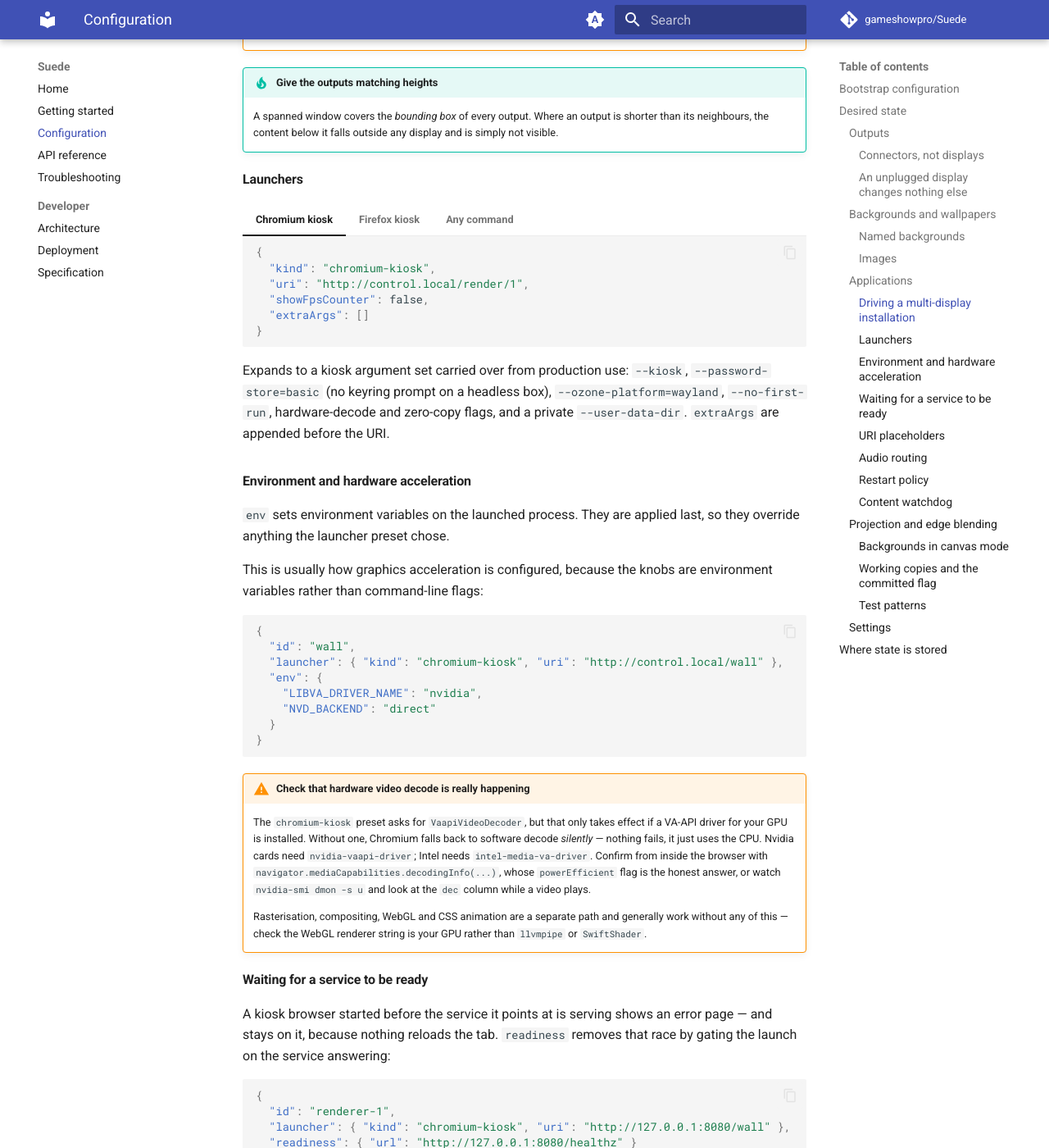
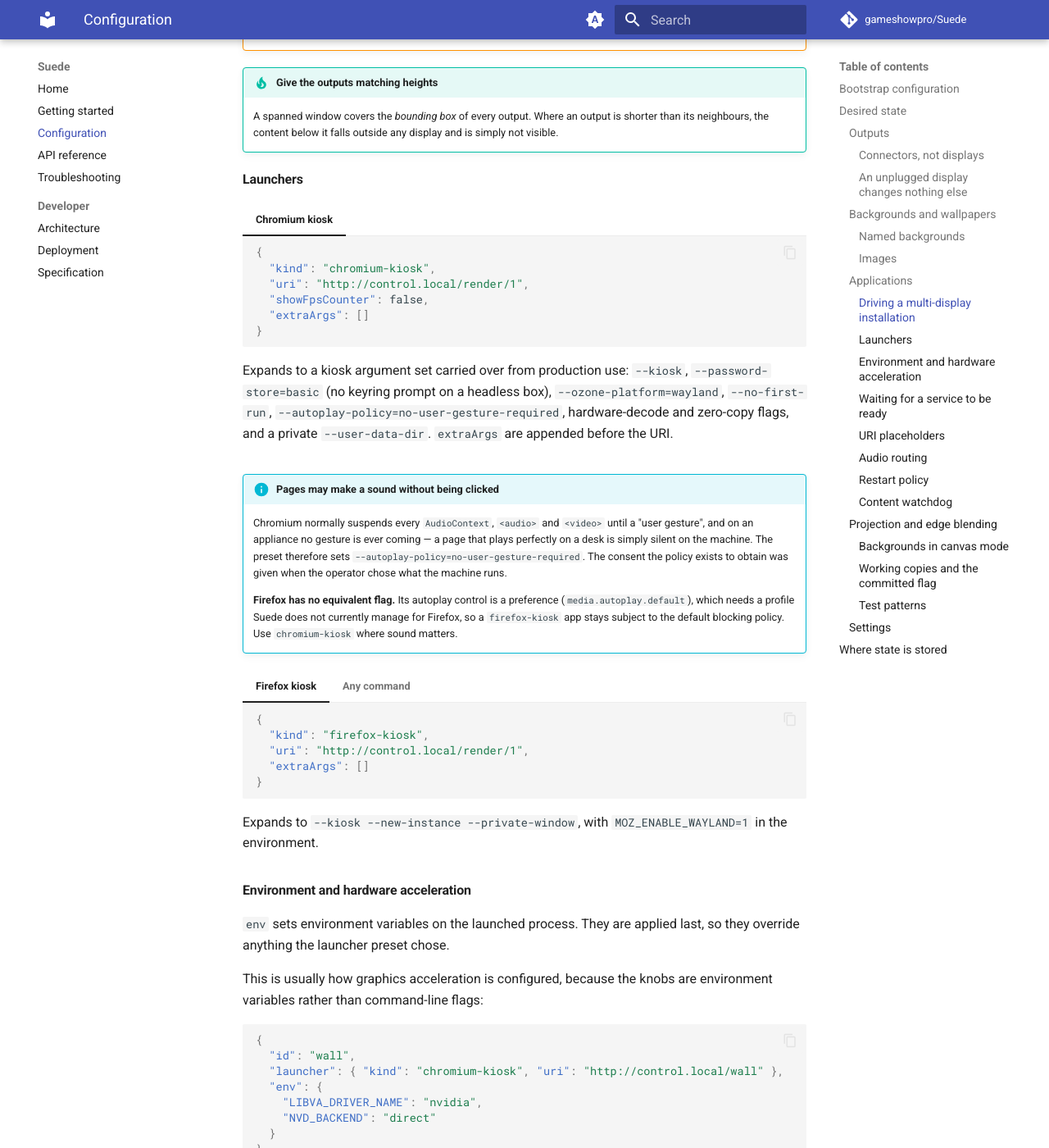
Before and after one commit to gameshowpro/Suede, an MkDocs documentation site: the page built from docs/configuration.md, in a window 1280 px wide and 1400 px high, scrolled down 9993 px. Shown: the whole window at 82% size. Built offline with MkDocs 1.6.1 and Material for MkDocs 9.7.7, drawn with Linux system fonts in a browser that asks for light colours; comment, search, counter and statistics services are not loaded.

Commit message:
Let a kiosk page make a sound without being clicked
Chromium suspends every AudioContext, <audio> and <video> until a user
gesture, and an appliance never provides one, so a page that plays
perfectly on a desk is silent on the machine with nothing in any log to
say why. The kiosk preset now sets
--autoplay-policy=no-user-gesture-required. The consent the policy
exists to obtain was given when the operator chose what the machine
runs.

Measured on the appliance, using a page that starts an oscillator on
load and writes its AudioContext state into the document title, which
sway reports and Suede serves from /windows - so the browser's own
verdict is readable without looking at the screen. Before the flag the
title read "audio-suspended" and PipeWire showed no stream at all.
After it, "audio-running" with one Stream/Output/Audio node from Google
Chrome in state running, feeding the sink the app was configured for.
That the stream landed on suede-null, which is what an app with no
configured output asks for, incidentally confirms PULSE_SINK routing
end to end.

Firefox is left alone and documented rather than half-fixed: its
autoplay control is a preference, not a flag, and reaching it means
managing a Firefox profile the way Chromium's is managed. That is worth
doing when something needs it, but not worth shipping untested on a
machine with no Firefox installed to try it on.

Co-Authored-By: Claude Fable 5 <noreply@anthropic.com>

````diff
--- a/docs/configuration.md
+++ b/docs/configuration.md
@@ -289,7 +289,20 @@ entirely yours.
     }
     ```
 
-    Expands to a kiosk argument set carried over from production use: `--kiosk`, `--password-store=basic` (no keyring prompt on a headless box), `--ozone-platform=wayland`, `--no-first-run`, hardware-decode and zero-copy flags, and a private `--user-data-dir`. `extraArgs` are appended before the URI.
+    Expands to a kiosk argument set carried over from production use: `--kiosk`, `--password-store=basic` (no keyring prompt on a headless box), `--ozone-platform=wayland`, `--no-first-run`, `--autoplay-policy=no-user-gesture-required`, hardware-decode and zero-copy flags, and a private `--user-data-dir`. `extraArgs` are appended before the URI.
+
+!!! info "Pages may make a sound without being clicked"
+    Chromium normally suspends every `AudioContext`, `<audio>` and `<video>`
+    until a "user gesture", and on an appliance no gesture is ever coming — a
+    page that plays perfectly on a desk is simply silent on the machine. The
+    preset therefore sets `--autoplay-policy=no-user-gesture-required`. The
+    consent the policy exists to obtain was given when the operator chose what
+    the machine runs.
+
+    **Firefox has no equivalent flag.** Its autoplay control is a preference
+    (`media.autoplay.default`), which needs a profile Suede does not currently
+    manage for Firefox, so a `firefox-kiosk` app stays subject to the default
+    blocking policy. Use `chromium-kiosk` where sound matters.
 
 === "Firefox kiosk"
 
--- a/docs/troubleshooting.md
+++ b/docs/troubleshooting.md
@@ -181,6 +181,31 @@ by hand is the usual way to end up here.
 
 Changing an app's sink **relaunches** it. That is expected: routing is applied at launch.
 
+### The page is silent, but everything looks right {: #autoplay }
+
+If a sink exists, the app is running, and still nothing is heard, check
+whether the page was ever allowed to start playing. Browsers block audio
+until a "user gesture", and an appliance never provides one. The
+`chromium-kiosk` preset disables that policy; a page run some other way (an
+`exec` launcher, or `firefox-kiosk`) may still be blocked.
+
+A page can report the answer itself — `new AudioContext().state` is
+`suspended` when blocked and `running` when not. Writing it into
+`document.title` makes it readable straight from the API, with no access to
+the machine's screen:
+
+```bash
+curl -s http://appliance:9088/api/v1/windows | python3 -m json.tool
+```
+
+Whether audio is genuinely reaching a device is a separate question, and
+PipeWire answers it: a playing app appears as a `Stream/Output/Audio` node.
+
+```bash
+pw-dump | grep -A2 Stream/Output/Audio
+wpctl status          # sinks in state "running" are being fed
+```
+
 ## Configuration was lost
 
 It should not be. Desired state lives in `$XDG_STATE_HOME/suede/state.json`, is written atomically, and keeps a `.bak`. Package upgrades do not touch it.
````
Also changed, not shown: 1 other file.
